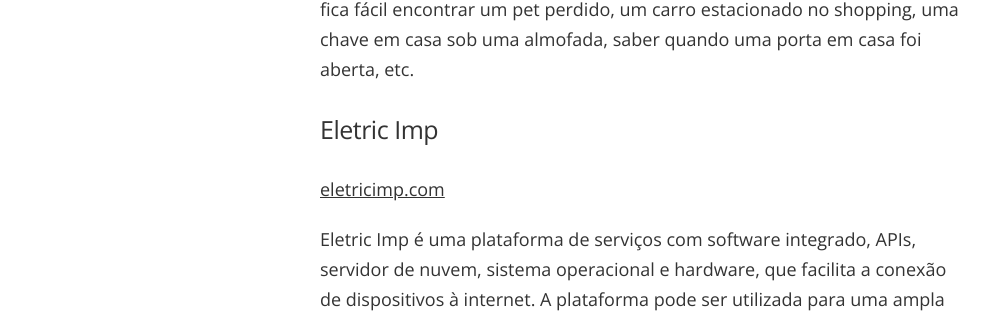
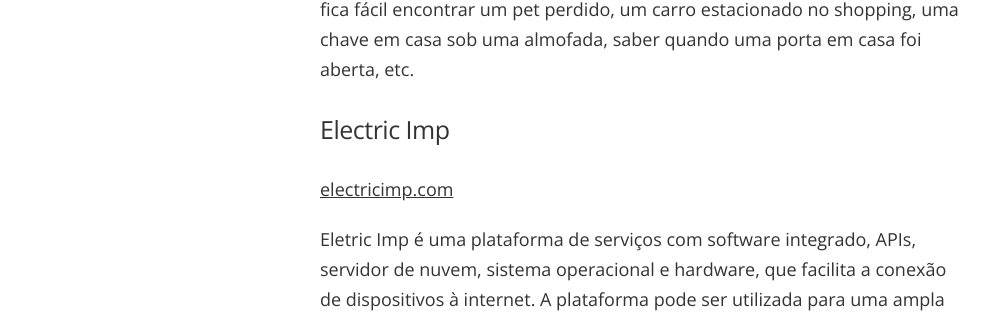
Before and after one commit to isabella232/dtmtec.github.io, a Jekyll site: the page built from _posts/2015-05-20-internet-das-coisas.markdown, in a window 1280 px wide and 900 px high, scrolled down 2576 px. Shown: the part 148-461 px from the top of the window, without its empty margins (0-1002 px from the left). Built offline with Jekyll 4.4.1, drawn with Linux system fonts in a browser that asks for light colours; nearby versions of some CDN libraries; Markdown is read by kramdown in place of the engine named in the settings; comment, search, counter and statistics services are not loaded.

Commit message:
Ajustando link electric imp

```diff
--- a/_posts/2015-05-20-internet-das-coisas.markdown
+++ b/_posts/2015-05-20-internet-das-coisas.markdown
@@ -58,8 +58,8 @@
 
 A empresa desenvolve um dispositivo com sensor GPS incorporado capaz de enviar dados para um smartphone. O produto tem utilidades diversas, já que possui sensores de temperatura, movimento e alerta de áudio. Assim fica fácil encontrar um pet perdido, um carro estacionado no shopping, uma chave em casa sob uma almofada, saber quando uma porta em casa foi aberta, etc.
 
-##Eletric Imp
-[eletricimp.com](http://eletricimp.com)
+##Electric Imp
+[electricimp.com](http://electricimp.com)
 
 Eletric Imp é uma plataforma de serviços com software integrado, APIs, servidor de nuvem, sistema operacional e hardware, que facilita a conexão de dispositivos à internet. A plataforma pode ser utilizada para uma ampla variedade de funções, como por exemplo acionar os irrigadores do jardim de acordo com padrões climáticos, ligar o aquecedor remotamente quando se está a caminho de casa, etc.
 
```
